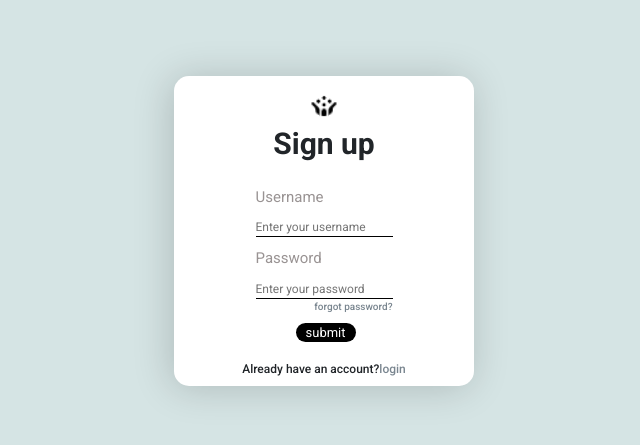
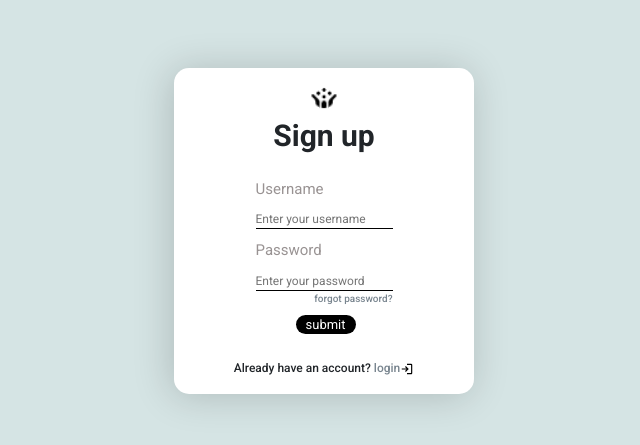
Before and after one commit to oliverquaye23/MUSE-PROJ, a Vue app: page /signup in a window 1280 px wide. Shown: the part 169-614 px from the top of the page, without its empty margins (316-956 px from the left). Built offline with nearby package versions, Linux system fonts and the light colour scheme.

Commit message:
login & signup page routing

```diff
--- a/src/components/landingpage.vue
+++ b/src/components/landingpage.vue
@@ -1,5 +1,11 @@
 <script setup>
+import { ref } from 'vue';
 import { RouterView, RouterLink } from 'vue-router';
+import signup from './signup.vue';
+
+
+
+
 </script>
 
 <template>
@@ -31,10 +37,11 @@ import { RouterView, RouterLink } from 'vue-router';
       find exciting events that <br>suits your interests. sign up now to enjoy seamless event <br>
       management on this platform.
     </p>
-    <button class="cta" style="margin-bottom: 2rem;">
-      Get started
-      <img src="~@/assets/arrow.svg" alt="arrrow" class="arrow">
+    <button  class="cta" style="margin-bottom: 2rem;">
+      <RouterLink to="/signup" style="color: white;">Get started<img src="~@/assets/arrow.svg" alt="arrrow" class="arrow"></RouterLink>
+
     </button>
+
     <p class="bottom-note" style="font-size: 12px;">
       Over 500+ users around the world. Join the team now and enjoy seamless event management.
     </p>
--- a/src/components/login.vue
+++ b/src/components/login.vue
@@ -20,7 +20,9 @@
         </div>
     </form>
     <div class="bottom-text">
-        <h4><a href="#">Sign Up</a></h4>
+        <h4>
+            <RouterLink to="/signup">Sign up<img src="~@/assets/sign-up.svg" alt="sign-up" style="width: 14px;"></RouterLink>
+        </h4>
     </div>
   </div>
 </div>
--- a/src/components/signup.vue
+++ b/src/components/signup.vue
@@ -20,7 +20,10 @@
         </div>
     </form>
     <div class="bottom-text">
-        <h4>Already have an account?<a href="#">login</a></h4>
+        <h4>
+            Already have an account?
+            <RouterLink to="/login">login<img src="~@/assets/sign-in.svg" alt="sign-in" style="width: 14px;"></RouterLink>
+        </h4>
     </div>
   </div>
 </div>
```
